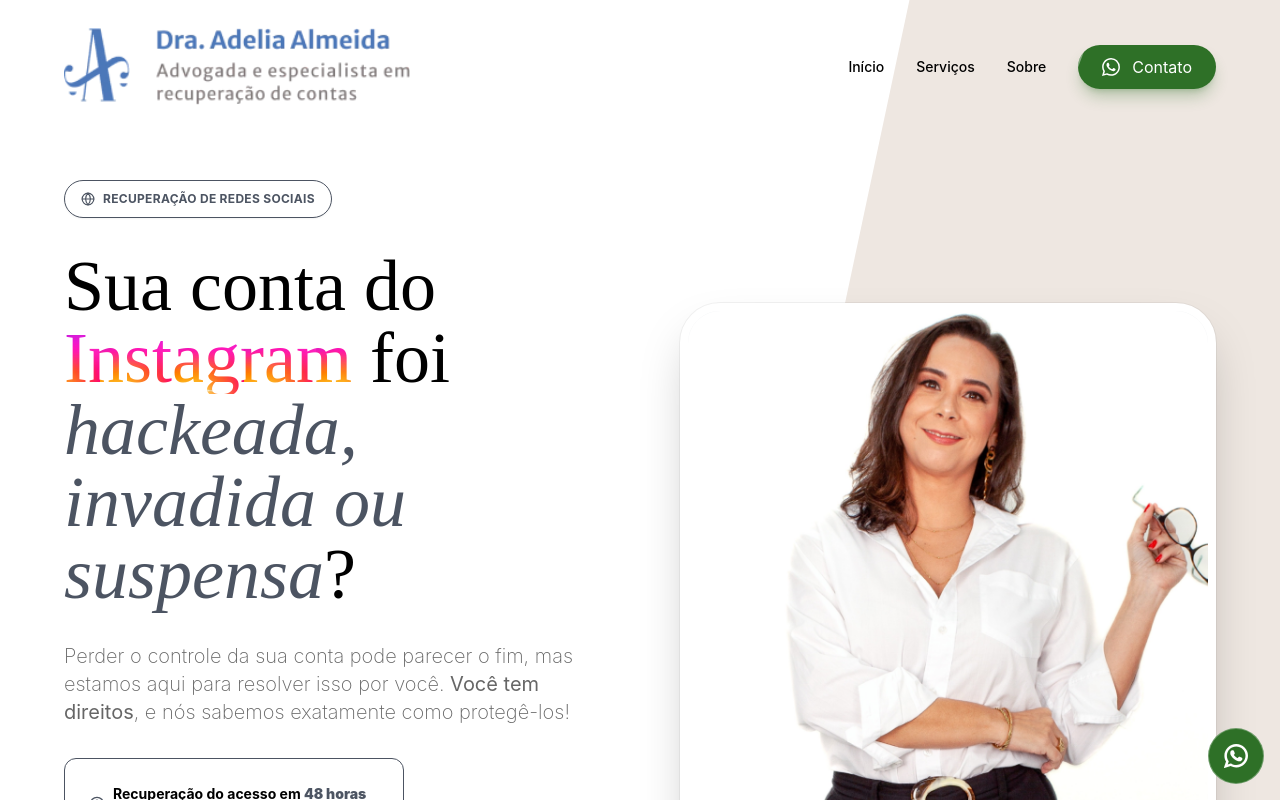
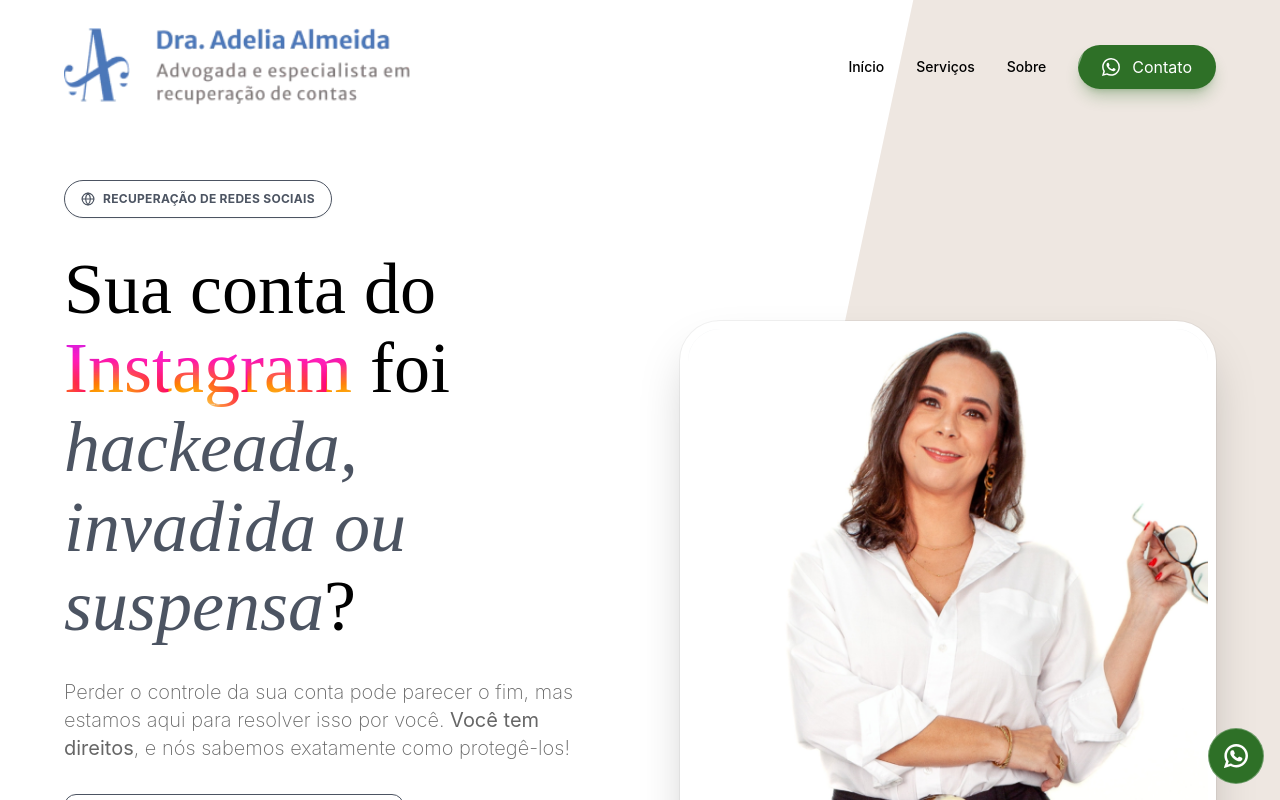
Before and after one commit to Paper-Street-Softwares/LPS-Adelia, a React (Vite) app: page /#home in a window 1280 px wide. Shown: the top 800 px of the page. Built offline with nearby package versions, Linux system fonts and the light colour scheme.

Commit message:
fix: line-height do título na Hero

```diff
--- a/src/components/sections/HeroTemplateNovo.jsx
+++ b/src/components/sections/HeroTemplateNovo.jsx
@@ -136,7 +136,7 @@
                 {content.texts.hero.miniTag}
               </div>
               <h1
-                className={` desktop1:text-start text-[17px] phone2:text-[28px] phone3:text-4xl md:text-5xl lg:text-7xl font-medium leading-[1.1] ${text} `}
+                className={` desktop1:text-start text-[17px] phone2:text-[28px] phone3:text-4xl md:text-5xl lg:text-7xl font-medium leading-[1.1] md:leading-[1.2] lg:leading-[1.1] ${text} `}
               >
                 {content.texts.hero.title}
               </h1>
```
